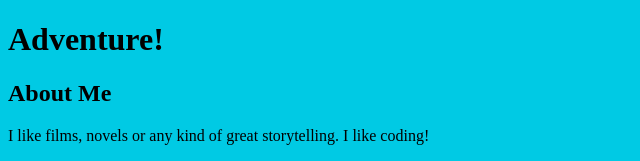
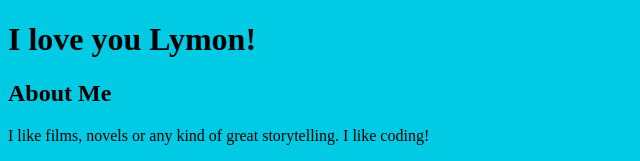
Before and after one commit to RemyPagli/new-git-project, a plain HTML site: page index.html in a window 1280 px wide. Shown: the top 161 px of the page, without its empty margins (0-640 px from the left). Drawn offline with Linux system fonts and the light colour scheme.

Commit message:
changed heading

```diff
--- a/index.html
+++ b/index.html
@@ -9,7 +9,7 @@
 </head>
 <body>
     <header>
-        <h1>Adventure!</h1>
+        <h1>I love you Lymon!</h1>
     </header>
 
     <div class="container">
```
